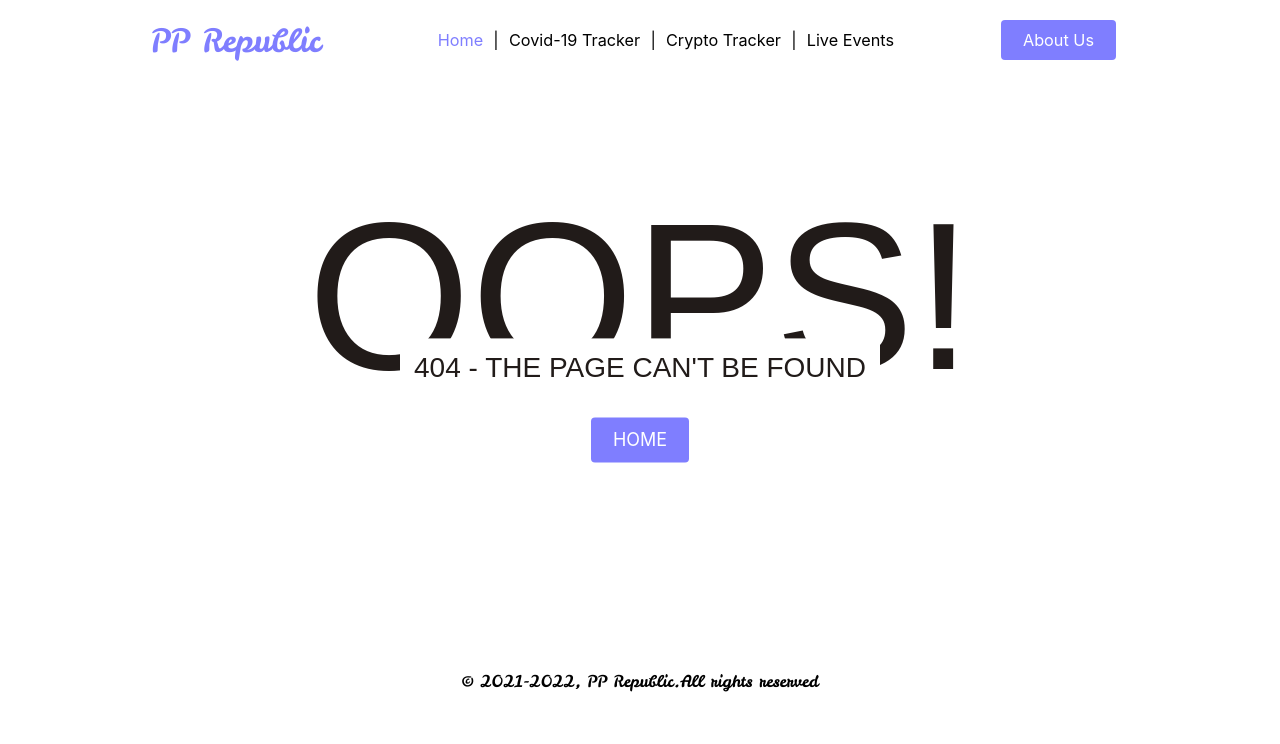
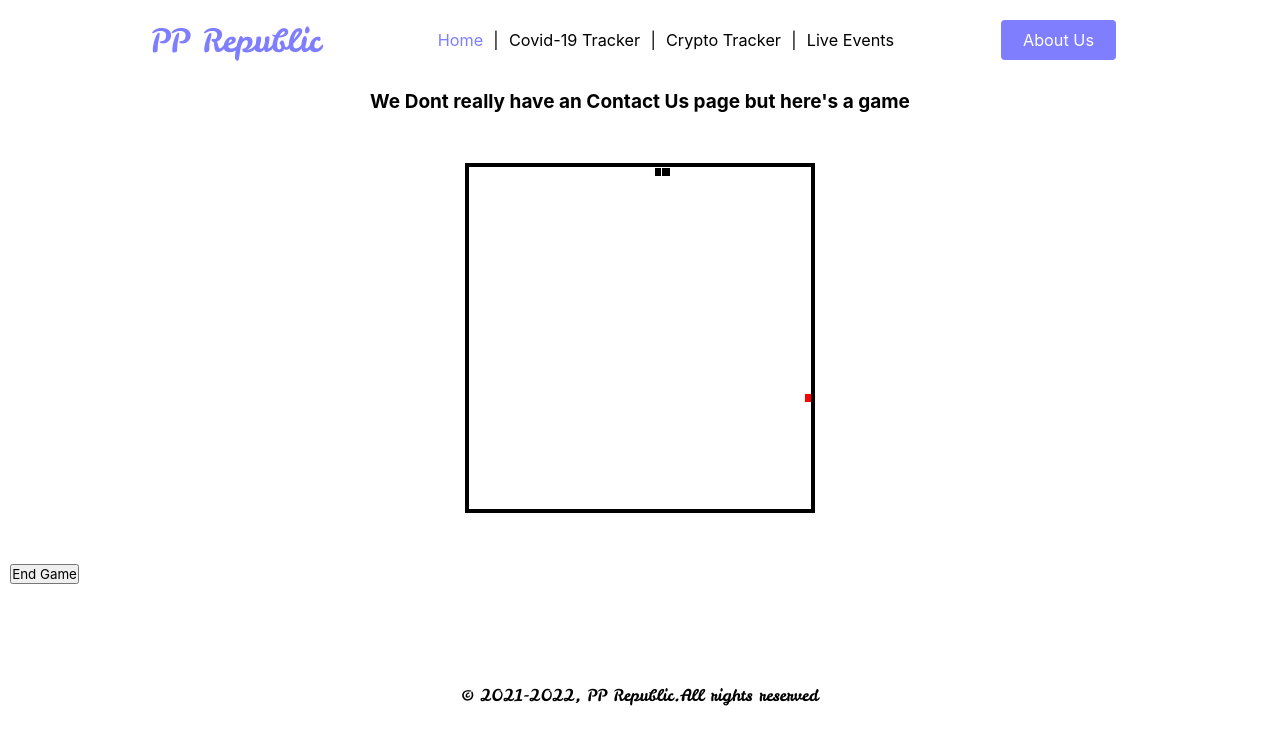
Before and after one commit to 1homsi/Intro-to-Web-Development-Final-Project, a React (Create React App) app: page /game in a window 1280 px wide. Before the commit this address had no page. Shown: the top 744 px of the page. Built offline with nearby package versions, Linux system fonts and the light colour scheme.

Commit message:
Added a Mini Game

```diff
--- a/src/App.tsx
+++ b/src/App.tsx
@@ -1,4 +1,5 @@
-import { BrowserRouter, Route, Switch } from "react-router-dom";
+//React Router Imports
+import { Route, Switch, useLocation } from "react-router-dom";
 
 //Components
 import NavBar from "./components/NavBar/NavBar";
@@ -9,29 +10,85 @@ import Footer from "./components/Footer/Footer";
 import AboutScreen from "./views/AboutScreen";
 import HomeScreen from "./views/HomeScreen";
 import ComingSoon from "./views/ComingSoon";
-import CovidT from "./views/Covid-19 tracker/covidtracker"
-import CryptoT from "./views/CryptoTracker/CryptoT"
-import liveevent from "./views/LiveEvent/liveevent";
+import CovidT from "./views/Covid-19 tracker/covidtracker";
+import CryptoT from "./views/CryptoTracker/CryptoT";
+import Liveevent from "./views/LiveEvent/liveevent";
+
+//Framer Motion Imports
+import { AnimatePresence, motion } from "framer-motion";
+import MainGame from "./views/Snake Game/GameScreen";
+
+interface LocationState {
+  from: {
+    pathname: string;
+  };
+}
 
 export default function App() {
+  const location = useLocation<LocationState>();
   return (
-    <BrowserRouter>
+    <AnimatePresence exitBeforeEnter initial={false}>
       <div className="App">
         <NavBar></NavBar>
         <main>
-          <Switch>
-            <Route path="/about" component={AboutScreen} exact></Route>
-            <Route path="/comingsoon" component={ComingSoon}></Route>
-            <Route path="/ctracker" component={CovidT} ></Route>
-            <Route path="/Cryptot" component={CryptoT}></Route>
-            <Route path="/liveE" component={liveevent}></Route>
-            <Route path="/" component={HomeScreen} exact></Route>
-            <Route component={FourOFourScreen} exact></Route>
+          <Switch location={location} key={location.pathname}>
+            <Route path="/about" exact>
+              <motion.div
+                initial={{ scaleY: 0, scaleX: 0 }}
+                animate={{ scaleY: 1, scaleX: 1 }}
+                exit={{ scaleY: 0 }}
+                transition={{ duration: 0.5 }}
+              >
+                <AboutScreen />
+              </motion.div>
+            </Route>
+            <Route path="/comingsoon">
+              <motion.div
+                initial={{ scaleY: 0 }}
+                animate={{ scaleY: 1 }}
+                exit={{ scaleY: 0 }}
+                transition={{ duration: 0.7 }}
+              >
+                <ComingSoon />
+              </motion.div>
+            </Route>
+            <Route path="/ctracker">
+              <CovidT />
+            </Route>
+            <Route path="/Cryptot">
+              <CryptoT />
+            </Route>
+            <Route path="/liveE">
+              <Liveevent />
+            </Route>
+            <Route path="/" exact>
+              <motion.div
+                initial={{ scaleY: 0 }}
+                animate={{ scaleY: 1 }}
+                exit={{ scaleY: 0 }}
+                transition={{ duration: 0.7 }}
+              >
+                <HomeScreen />
+              </motion.div>
+            </Route>
+            <Route path="/game">
+              <MainGame></MainGame>
+            </Route>
+            <Route exact>
+              <motion.div
+                initial={{ scaleY: 0 }}
+                animate={{ scaleY: 1 }}
+                exit={{ scaleY: 0 }}
+                transition={{ duration: 0.5 }}
+              >
+                <FourOFourScreen />
+              </motion.div>
+            </Route>
           </Switch>
         </main>
         <Footer></Footer>
         <br></br>
       </div>
-    </BrowserRouter>
+    </AnimatePresence>
   );
 }
--- a/src/components/AboutUs/About.tsx
+++ b/src/components/AboutUs/About.tsx
@@ -9,21 +9,18 @@ export default function About() {
         <div className="inner-section">
           <h1 className="AboutTop">About Us</h1>
           <p className="text">
-            Lorem ipsum dolor sit amet, consectetur adipiscing elit,
-            sed do eiusmod tempor incididunt ut labore et dolore magna aliqua.
-            Ut enim ad minim veniam, quis nostrud exercitation ullamco laboris nisi ut aliquip ex ea commodo consequat.
-            Duis aute irure dolor in reprehenderit in voluptate velit esse cillum dolore eu fugiat nulla pariatur.
-            Excepteur sint occaecat cupidatat non proident, sunt in culpa qui officia deserunt mollit anim id est laborum.
-          </p>
-          <p className="text">
-            Lorem ipsum dolor sit amet, consectetur adipiscing elit,
-            sed do eiusmod tempor incididunt ut labore et dolore magna aliqua.
-            Ut enim ad minim veniam, quis nostrud exercitation ullamco laboris nisi ut aliquip ex ea commodo consequat
-            . Duis aute irure dolor in reprehenderit in voluptate velit esse cillum dolore eu fugiat nulla pariatur.
-            Excepteur sint occaecat cupidatat non proident, sunt in culpa qui officia deserunt mollit anim id est laborum.
+            Lorem ipsum dolor sit amet, consectetur adipiscing elit, sed do
+            eiusmod tempor incididunt ut labore et dolore magna aliqua. Ut enim
+            ad minim veniam, quis nostrud exercitation ullamco laboris nisi ut
+            aliquip ex ea commodo consequat. Duis aute irure dolor in
+            reprehenderit in voluptate velit esse cillum dolore eu fugiat nulla
+            pariatur. Excepteur sint occaecat cupidatat non proident, sunt in
+            culpa qui officia deserunt mollit anim id est laborum.
           </p>
           <div className="skills">
-            <Link to="/contact-us"><button>Contact Us</button></Link>
+            <Link to="/game">
+              <button>Contact Us</button>
+            </Link>
           </div>
         </div>
       </div>
--- a/src/index.tsx
+++ b/src/index.tsx
@@ -1,13 +1,15 @@
-import React from 'react';
-import ReactDOM from 'react-dom';
-import './scss/index.scss';
-import './scss/App.scss';
+import React from "react";
+import ReactDOM from "react-dom";
+import "./scss/index.scss";
+import "./scss/App.scss";
 import App from "./App";
-
+import { BrowserRouter as Router } from "react-router-dom";
 
 ReactDOM.render(
-  <React.StrictMode>
-    <App />
-  </React.StrictMode>,
-  document.getElementById('root')
+  <Router>
+    <React.StrictMode>
+      <App />
+    </React.StrictMode>
+  </Router>,
+  document.getElementById("root")
 );
--- /dev/null
+++ b/src/views/Snake Game/Charcters.tsx
@@ -0,0 +1,34 @@
+import React from "react";
+
+interface propsSnake {
+  snakeDots: number[][];
+}
+
+interface propsFood {
+  dot: number[];
+}
+
+const Snake: React.FC<propsSnake> = (props) => {
+  return (
+    <div>
+      {props.snakeDots.map((dot, i) => {
+        const style = {
+          left: `${dot[0]}%`,
+          top: `${dot[1]}%`,
+        };
+        return <div className="snake-dot" key={i} style={style}></div>;
+      })}
+    </div>
+  );
+};
+
+const Food: React.FC<propsFood> = (props) => {
+  const style = {
+    left: `${props.dot[0]}%`,
+    top: `${props.dot[1]}%`,
+  };
+
+  return <div className="snake-food" style={style}></div>;
+};
+
+export { Snake, Food };
--- /dev/null
+++ b/src/views/Snake Game/Game.scss
@@ -0,0 +1,35 @@
+.game-area {
+  overflow: hidden;
+  position: relative;
+  margin: 50px auto;
+  width: 350px;
+  height: 350px;
+  border: 4px solid #000;
+}
+
+.snake-dot {
+  position: absolute;
+  width: 3%;
+  height: 3%;
+  background-color: #000;
+  border: 1px solid #fff;
+  z-index: 2;
+}
+
+.snake-food {
+  position: absolute;
+  width: 3%;
+  height: 3%;
+  background: red;
+  border: 1px solid #fff;
+  z-index: 1;
+}
+
+#Pagehead {
+  font-weight: bolder;
+  text-align: center;
+}
+
+#EndGame {
+  //TODO Align this thing to the center
+}
--- /dev/null
+++ b/src/views/Snake Game/GameScreen.tsx
@@ -0,0 +1,154 @@
+import React, { Component } from "react";
+import "./Game.scss";
+import { Snake, Food } from "./Charcters";
+
+const getRandomCoordinates = () => {
+  let min = 1;
+  let max = 98;
+  let x = Math.floor((Math.random() * (max - min + 1) + min) / 2) * 2;
+  let y = Math.floor((Math.random() * (max - min + 1) + min) / 2) * 2;
+  return [x, y];
+};
+
+const initialState = {
+  food: getRandomCoordinates(),
+  speed: 200,
+  direction: "RIGHT",
+  snakeDots: [
+    [0, 0],
+    [2, 0],
+  ],
+};
+
+class MainGame extends Component {
+  state = initialState;
+
+  componentDidMount() {
+    setInterval(this.moveSnake, this.state.speed);
+    document.onkeydown = this.onKeyDown;
+  }
+
+  componentDidUpdate() {
+    this.checkIfOutOfBorders();
+    this.checkIfCollapsed();
+    this.checkIfEat();
+  }
+
+  onKeyDown = (e: Event | undefined | number | any) => {
+    e = e || window.event;
+    switch (e.keyCode) {
+      case 38:
+        this.setState({ direction: "UP" });
+        break;
+      case 40:
+        this.setState({ direction: "DOWN" });
+        break;
+      case 37:
+        this.setState({ direction: "LEFT" });
+        break;
+      case 39:
+        this.setState({ direction: "RIGHT" });
+        break;
+    }
+  };
+
+  moveSnake = () => {
+    let dots = [...this.state.snakeDots];
+    let head = dots[dots.length - 1];
+
+    switch (this.state.direction) {
+      case "RIGHT":
+        head = [head[0] + 2, head[1]];
+        break;
+      case "LEFT":
+        head = [head[0] - 2, head[1]];
+        break;
+      case "DOWN":
+        head = [head[0], head[1] + 2];
+        break;
+      case "UP":
+        head = [head[0], head[1] - 2];
+        break;
+    }
+    dots.push(head);
+    dots.shift();
+    this.setState({
+      snakeDots: dots,
+    });
+  };
+
+  checkIfOutOfBorders() {
+    let head = this.state.snakeDots[this.state.snakeDots.length - 1];
+    if (head[0] >= 100 || head[1] >= 100 || head[0] < 0 || head[1] < 0) {
+      this.onGameOver();
+    }
+  }
+
+  checkIfCollapsed() {
+    let snake = [...this.state.snakeDots];
+    let head = snake[snake.length - 1];
+    snake.pop();
+    snake.forEach((dot) => {
+      if (head[0] === dot[0] && head[1] === dot[1]) {
+        this.onGameOver();
+      }
+    });
+  }
+
+  checkIfEat() {
+    let head = this.state.snakeDots[this.state.snakeDots.length - 1];
+    let food = this.state.food;
+    if (head[0] === food[0] && head[1] === food[1]) {
+      this.setState({
+        food: getRandomCoordinates(),
+      });
+      this.enlargeSnake();
+      this.increaseSpeed();
+    }
+  }
+
+  enlargeSnake() {
+    let newSnake = [...this.state.snakeDots];
+    newSnake.unshift([]);
+    this.setState({
+      snakeDots: newSnake,
+    });
+  }
+
+  increaseSpeed() {
+    if (this.state.speed > 10) {
+      this.setState({
+        speed: this.state.speed - 10,
+      });
+    }
+  }
+
+  onGameOver() {
+    alert(`Game Over. Snake len is ${this.state.snakeDots.length}`);
+    this.setState(initialState);
+  }
+
+  render() {
+    return (
+      <div>
+        <h3 id="Pagehead">
+          We Dont really have an Contact Us page but here's a game
+        </h3>
+        <div className="game-area">
+          <Snake snakeDots={this.state.snakeDots} />
+          <Food dot={this.state.food} />
+        </div>
+        <button
+          id="EndGame"
+          onClick={() => {
+            this.onGameOver();
+          }}
+        >
+          End Game
+        </button>
+      </div>
+    );
+  }
+}
+
+export default MainGame;
--- a/tsconfig.json
+++ b/tsconfig.json
@@ -22,5 +22,5 @@
   },
   "include": [
     "src"
-  ]
+, "src/views/Snake Game/Charcters/.tsx"  ]
 }
```
Also changed, not shown: src/views/LiveEvent/liveevent.tsx (+31 -23 lines).
